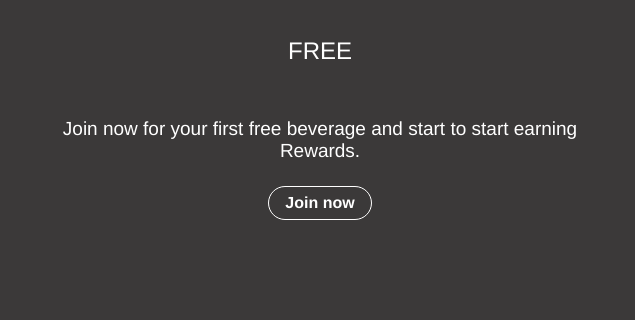
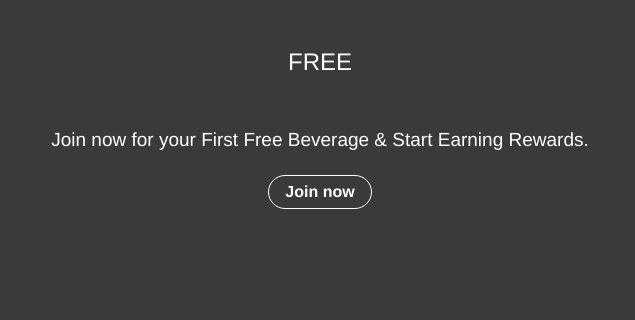
Before and after one commit to Keenochetty/TheCornerCafe-KeenoChetty, a plain HTML site: page index.html in a window 1280 px wide. Shown: the part 364-684 px from the top of the page, 0-635 px from the left. Drawn offline with Linux system fonts and the light colour scheme.

Commit message:
Update index.html

```diff
--- a/index.html
+++ b/index.html
@@ -49,7 +49,7 @@
             <section id="rewards" class= "section">
                 <div class="text">
                     <h3>FREE</h3>
-                    <h4>Join now for your first free beverage and start to start earning Rewards.</h4>
+                    <h4>Join now for your First Free Beverage & Start Earning Rewards.</h4>
                     <div class="cta">
                         Join now
                     </div>
```
